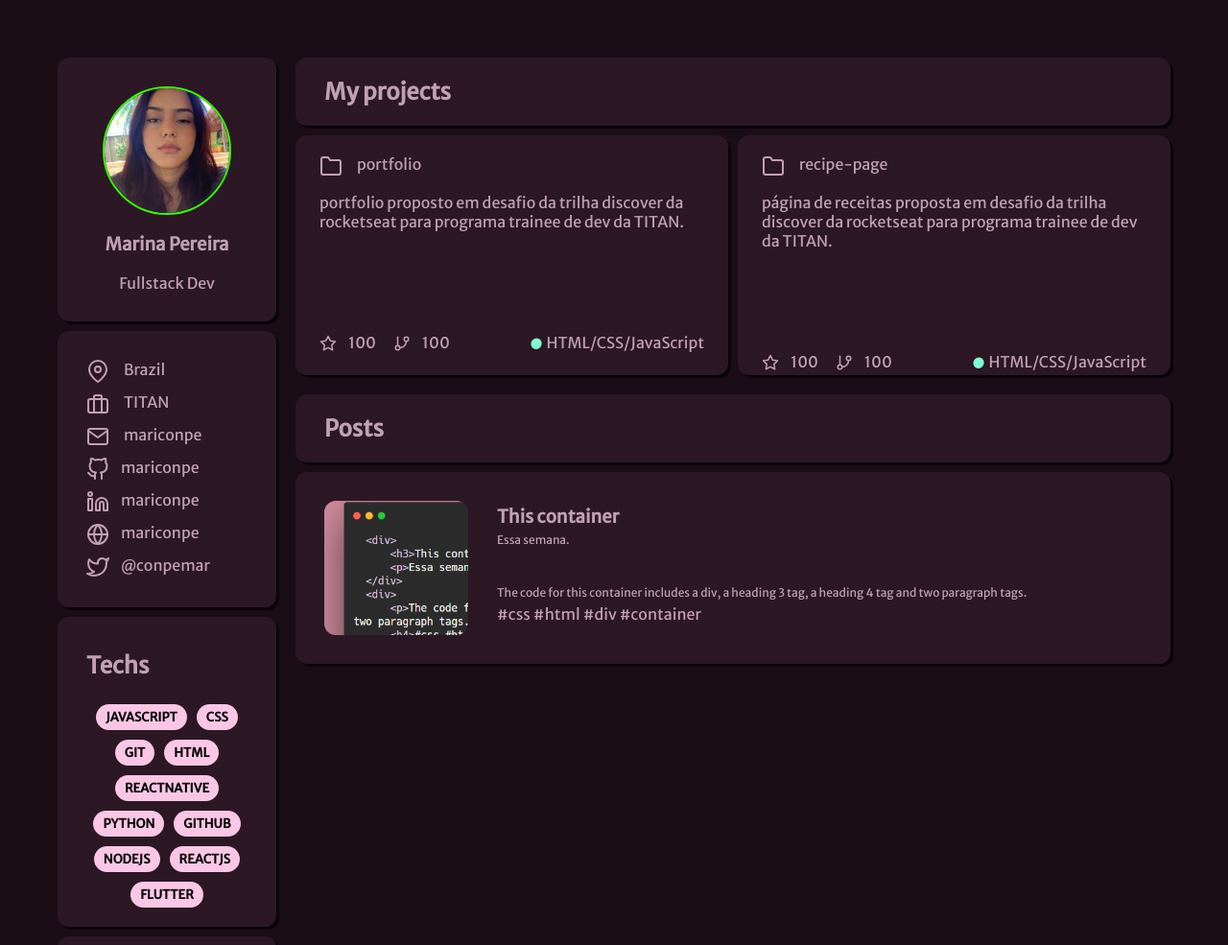
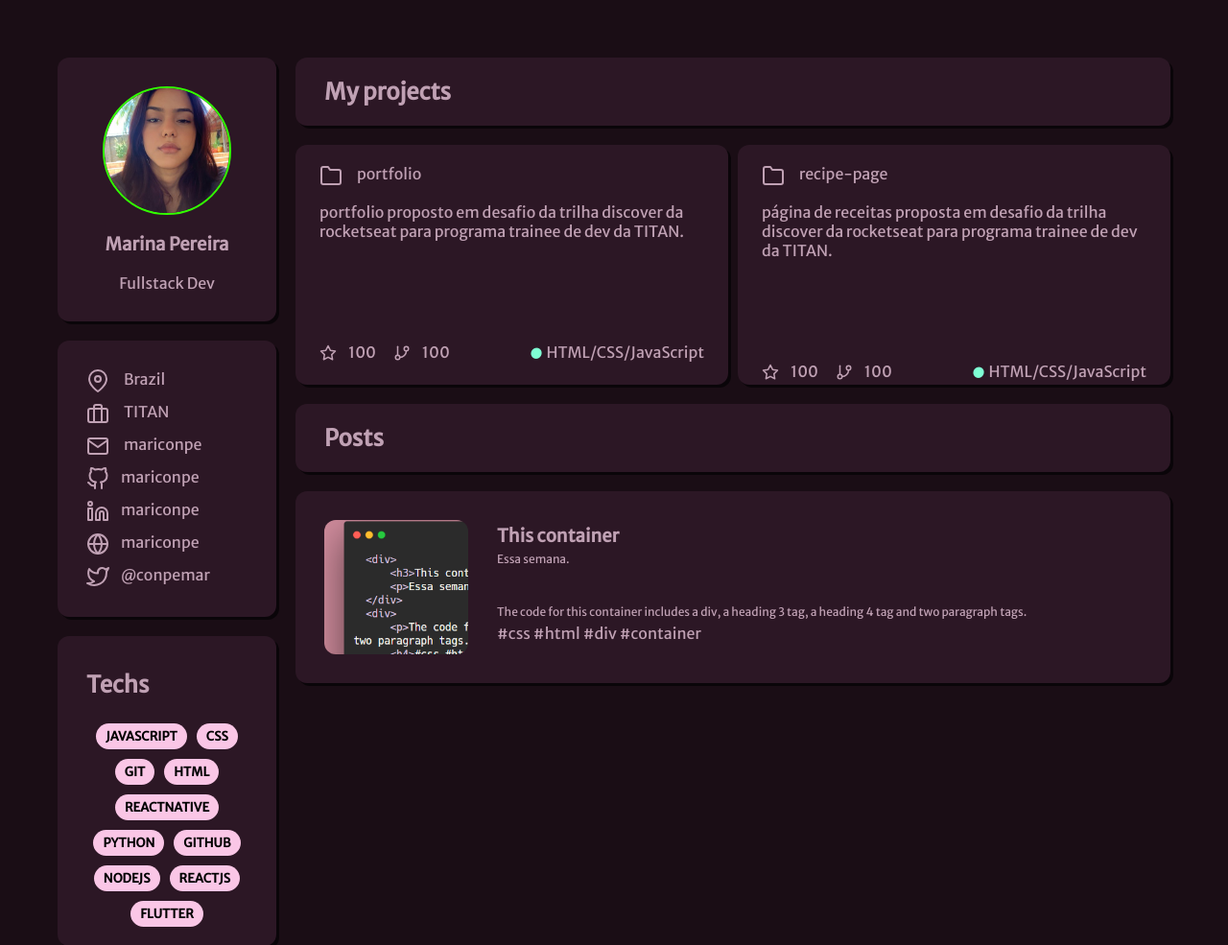
Before and after one commit to mariconpe/portfolio, a plain HTML site: page index.html in a window 1280 px wide. Shown: the top 985 px of the page at 96% size. Drawn offline with Linux system fonts and the light colour scheme.

Commit message:
fix: fixing margins

```diff
--- a/style.css
+++ b/style.css
@@ -26,10 +26,7 @@ body{
     width: 20%;
     flex-direction: column;
     min-width: 150px;
-}
-
-.firstcolumn > *{
-    margin-bottom: 10px;
+    row-gap: 20px;
 }
 
 .secondcolumn{
@@ -37,10 +34,7 @@ body{
     flex-direction: column;
     width: 80%;
     min-width: 400px;
-}
-
-.secondcolumn > *{
-    margin-bottom: 10px;
+    row-gap: 20px;
 }
 
 section{
@@ -156,10 +150,7 @@ h4{
     padding: 0px 30px;
     border-radius: 12px;
     display: grid;
-}
-
-#title2{
-    margin-top: 10px;
+    box-sizing: border-box;
 }
 
 .projects{
@@ -221,7 +212,6 @@ h4{
     padding: 30px;
     border-radius: 12px;
     display: flex;
-    row-gap: 0px;
 }
 
 #posts img{
```
